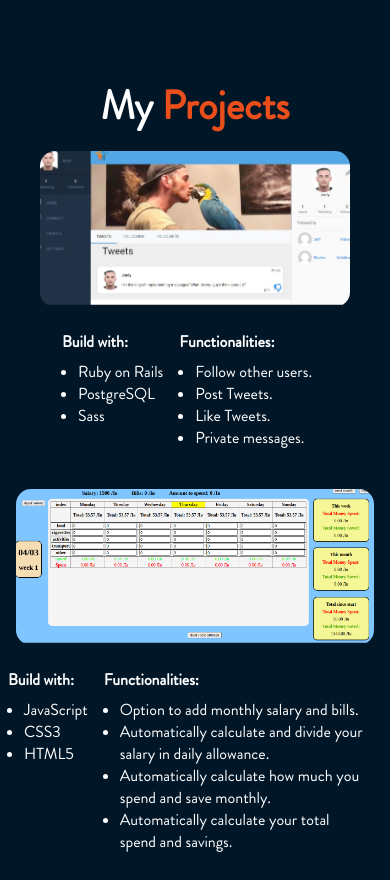
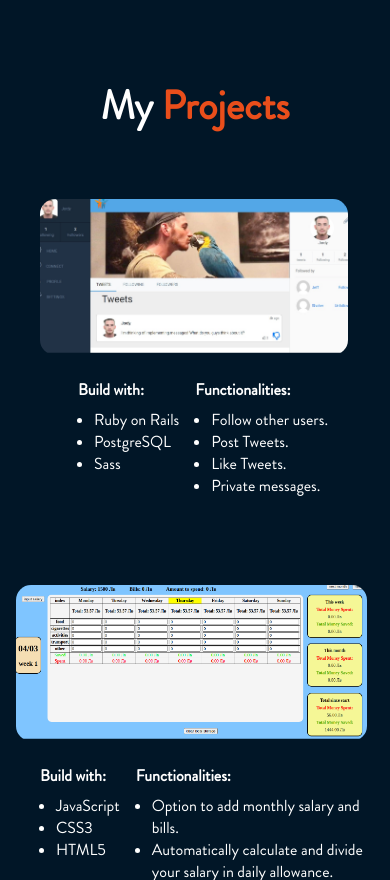
Before and after one commit to garciajordy/Portfolio-v2, a plain HTML site: page index.html in a window 390 px wide. Shown: the part 1120-2000 px from the top of the page. Drawn offline with Linux system fonts and the light colour scheme.

Commit message:
Add responsiveness to project text and images

```diff
--- a/style/_projects.scss
+++ b/style/_projects.scss
@@ -2,6 +2,7 @@ $primary-color: rgb(233, 78, 27);
 
 .whole-project {
   display: grid;
+  margin-top: 3rem;
   grid-template-columns: 1fr 1fr;
 }
 
@@ -14,11 +15,13 @@ $primary-color: rgb(233, 78, 27);
 }
 
 .project {
-  margin: 5rem;
+  margin: 1rem 2rem;
   overflow: hidden;
   position: relative;
   border-radius: 15px;
   z-index: 1;
+  width: 90%;
+  max-height: 350px;
 
   img {
     transform: scale(1.05);
@@ -37,7 +40,7 @@ $primary-color: rgb(233, 78, 27);
     justify-content: center;
     align-items: center;
     text-align: center;
-    font-size: 20px;
+    font-size: 1rem;
     z-index: 1;
     transform: scale(0);
 
@@ -112,10 +115,6 @@ $primary-color: rgb(233, 78, 27);
 
   .project-2 {
     grid-column: 2/3;
-
-    img {
-      height: 250px;
-    }
   }
 
   .project-title-2 {
@@ -173,8 +172,10 @@ $primary-color: rgb(233, 78, 27);
 }
 
 .empty {
-  padding: 5rem;
-  font-size: 16px;
+  font-size: 1.5vw;
+  .list-items {
+    margin-left: 2rem;
+  }
 
   ul {
     padding: 1rem;
```
Also changed, not shown: style/style.css, 1 other file.
